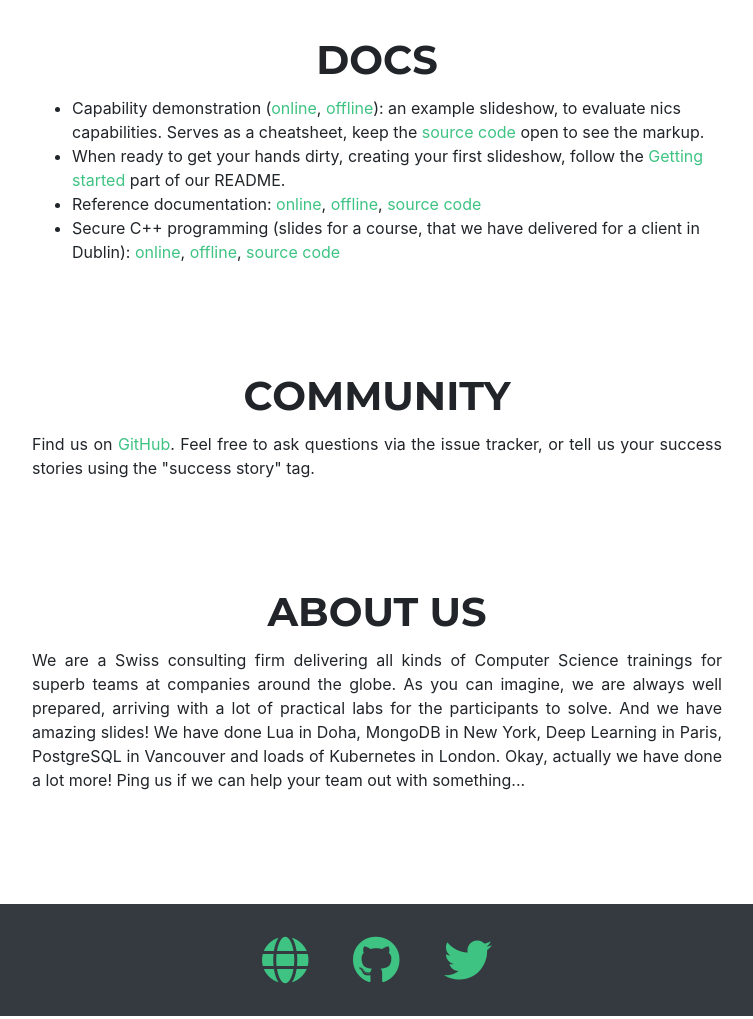
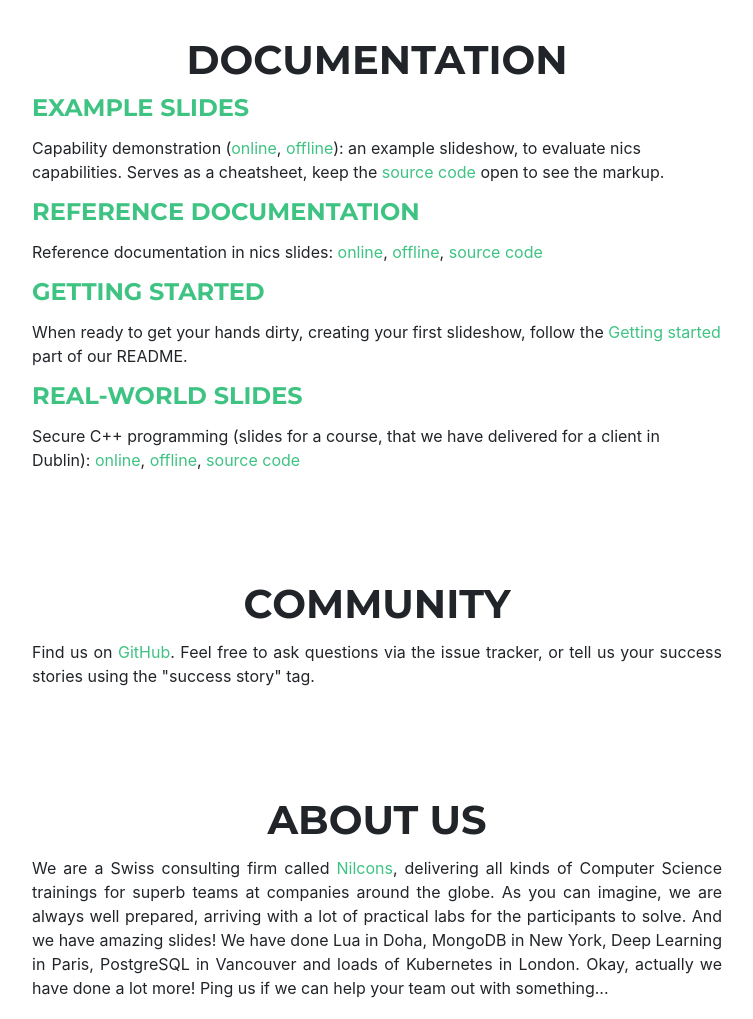
Before and after one commit to nilcons/nics, a website: page index.html in a window 1280 px wide. Shown: the part 2480-3499 px from the top of the page, without its empty margins (263-1016 px from the left). Drawn offline with Linux system fonts and the light colour scheme; files whose address does not match are found by name.

Commit message:
Rework of the documentation part

```diff
--- a/index.html
+++ b/index.html
@@ -164,36 +164,33 @@
   <section id="docs">
     <div class="container">
       <div class="row">
-        <div class="col-12 text-center">
-          <h1>DOCS</h1>
-          <ul class="text-left">
-            <li>
-              Capability demonstration
-              (<a href="https://mozilla.github.io/pdf.js/web/viewer.html?file=https://raw.githubusercontent.com/nilcons/nics-hello/master/demo/slides.pdf" target="_blank" rel="noopener noreferrer">online</a>,
-              <a href="https://github.com/nilcons/nics-hello/raw/master/demo/slides.pdf">offline</a>):
-              an example slideshow, to evaluate nics capabilities.
-              Serves as a cheatsheet, keep the
-              <a href="https://github.com/nilcons/nics-hello/blob/master/demo/slides.tex" target="_blank" rel="noopener noreferrer">source code</a>
-              open to see the markup.
-            </li>
-            <li>
-              When ready to get your hands dirty, creating your first
-              slideshow, follow
-              the <a href="https://github.com/nilcons/nics/blob/master/README.md#getting-started" target="_blank" rel="noopener noreferrer">Getting
-              started</a> part of our README.
-            </li>
-            <li>
-              Reference documentation:
+        <div class="col-12">
+          <h1 class="text-center">DOCUMENTATION</h1>
+
+          <h4><a href="https://mozilla.github.io/pdf.js/web/viewer.html?file=https://raw.githubusercontent.com/nilcons/nics-hello/master/demo/slides.pdf" target="_blank" rel="noopener noreferrer">EXAMPLE SLIDES</a></h4>
+          <p>
+	    Capability demonstration (<a href="https://mozilla.github.io/pdf.js/web/viewer.html?file=https://raw.githubusercontent.com/nilcons/nics-hello/master/demo/slides.pdf" target="_blank" rel="noopener noreferrer">online</a>, <a href="https://github.com/nilcons/nics-hello/raw/master/demo/slides.pdf">offline</a>): an example slideshow, to evaluate nics capabilities. Serves as a cheatsheet, keep the <a href="https://github.com/nilcons/nics-hello/blob/master/demo/slides.tex" target="_blank" rel="noopener noreferrer">source code</a> open to see the markup.
+          </p>
+
+          <h4><a href="https://mozilla.github.io/pdf.js/web/viewer.html?file=https://media.githubusercontent.com/media/nilcons/nics/examples/docs/slides.pdf" target="_blank" rel="noopener noreferrer">REFERENCE DOCUMENTATION</a></h4>
+          <p>Reference documentation in nics slides:
             <a href="https://mozilla.github.io/pdf.js/web/viewer.html?file=https://media.githubusercontent.com/media/nilcons/nics/examples/docs/slides.pdf" target="_blank" rel="noopener noreferrer">online</a>,
             <a href="https://github.com/nilcons/nics/raw/examples/docs/slides.pdf" target="_blank" rel="noopener noreferrer">offline</a>,
             <a href="https://github.com/nilcons/nics/blob/examples/docs/slides.tex" target="_blank" rel="noopener noreferrer">source code</a>
-            </li>
-            <li>
+          </p>
+
+          <h4><a href="https://github.com/nilcons/nics-hello/blob/master/README.md#getting-started" target="_blank" rel="noopener noreferrer">GETTING STARTED</a></h4>
+          <p>
+            When ready to get your hands dirty, creating your first slideshow, follow the <a href="https://github.com/nilcons/nics-hello/blob/master/README.md#getting-started" target="_blank" rel="noopener noreferrer">Getting started</a> part of our README.
+          </p>
+
+          <h4><a href="https://mozilla.github.io/pdf.js/web/viewer.html?file=https://raw.githubusercontent.com/nilcons/securecpp/master/slides/slides.pdf" target="_blank" rel="noopener noreferrer">REAL-WORLD SLIDES</a></h4>
+          <p>
             Secure C++ programming (slides for a course, that we have delivered for a client in Dublin):
             <a href="https://mozilla.github.io/pdf.js/web/viewer.html?file=https://raw.githubusercontent.com/nilcons/securecpp/master/slides/slides.pdf" target="_blank" rel="noopener noreferrer">online</a>,
             <a href="https://github.com/nilcons/securecpp/raw/master/slides/slides.pdf" target="_blank" rel="noopener noreferrer">offline</a>,
             <a href="https://github.com/nilcons/securecpp/blob/master/slides/slides.tex" target="_blank" rel="noopener noreferrer">source code</a>
-          </ul>
+	  </p>
         </div>
       </div>
     </div>
@@ -221,7 +218,7 @@
         <div class="col-12 text-center">
           <h1>ABOUT US</h1>
           <p class="text-justify">
-            We are a Swiss consulting firm delivering all kinds of
+            We are a Swiss consulting firm called <a href="https://www.linkedin.com/company/nilcons" target="_blank" rel="noopener noreferrer">Nilcons</a>, delivering all kinds of
             Computer Science trainings for superb teams at companies
             around the globe.  As you can imagine, we are always well
             prepared, arriving with a lot of practical labs for the
```
Lines whose indentation alone changed are shown as unchanged.
